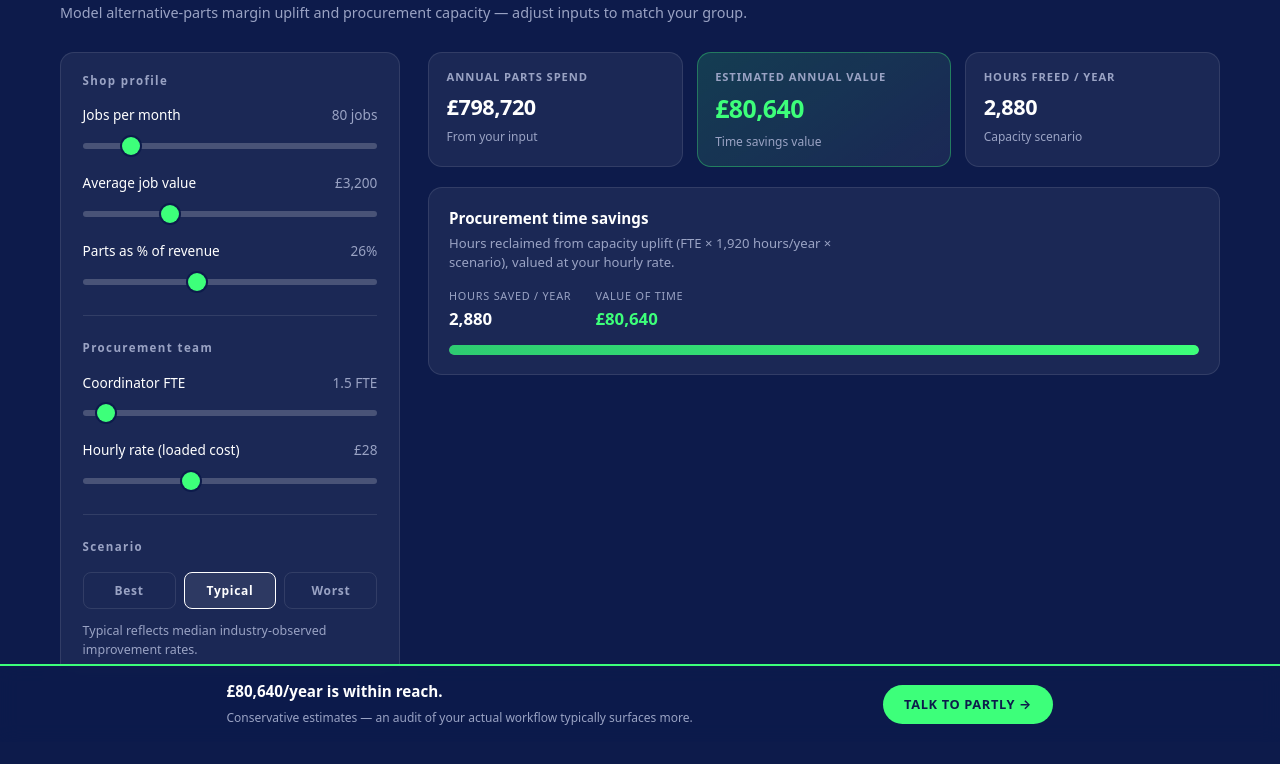
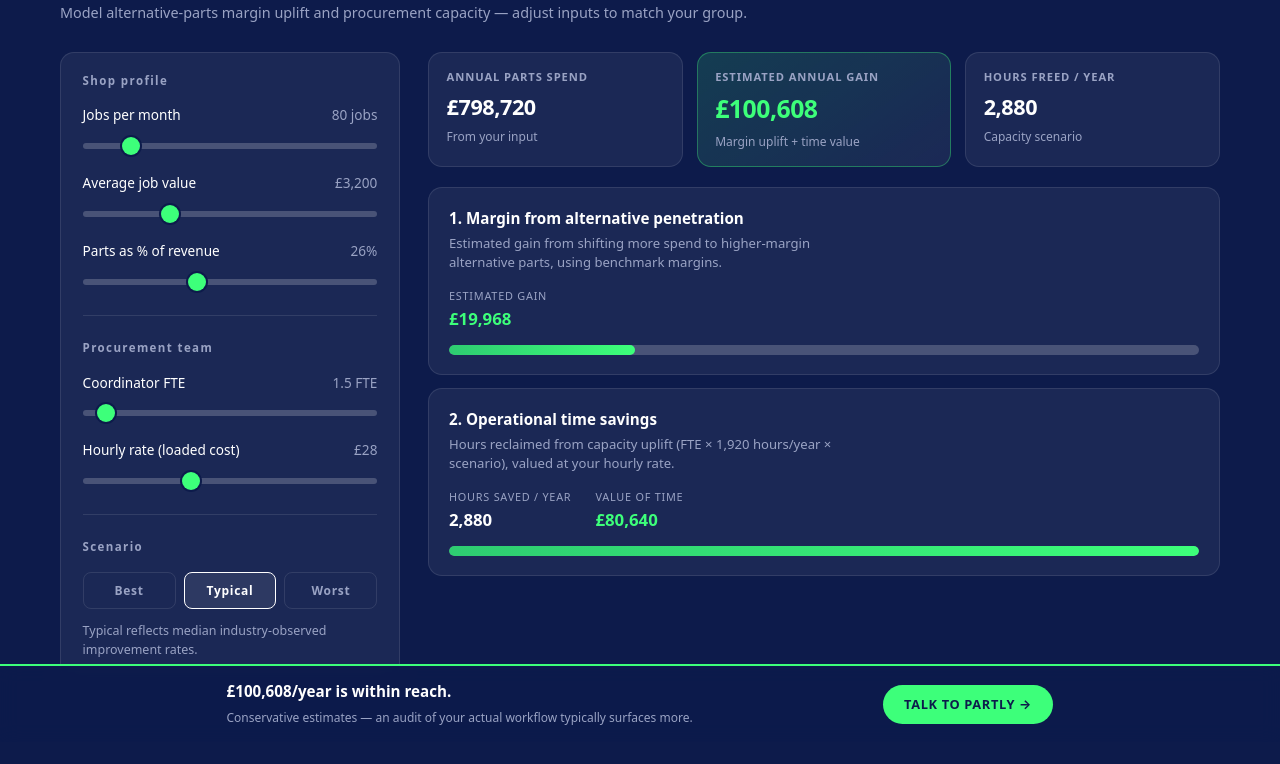
Before and after one commit to felicia-commits/roi-calculator, a plain HTML site: page index.html in a window 1280 px wide. Shown: the part 58-822 px from the top of the page. Drawn offline with Linux system fonts and the light colour scheme.

Commit message:
Restore margin benefit without weighted margin display
Made-with: Cursor

```diff
--- a/index.html
+++ b/index.html
@@ -434,9 +434,9 @@
             <div class="sub">From your input</div>
           </div>
           <div class="metric highlight">
-            <div class="label">Estimated annual value</div>
+            <div class="label">Estimated annual gain</div>
             <div class="num" id="outTotal">£0</div>
-            <div class="sub">Time savings value</div>
+            <div class="sub">Margin uplift + time value</div>
           </div>
           <div class="metric">
             <div class="label">Hours freed / year</div>
@@ -446,7 +446,21 @@
         </div>
 
         <article class="breakdown">
-          <h3>Procurement time savings</h3>
+          <h3>1. Margin from alternative penetration</h3>
+          <p class="desc">Estimated gain from shifting more spend to higher-margin alternative parts, using benchmark margins.</p>
+          <dl class="breakdown-stats">
+            <div>
+              <dt>Estimated gain</dt>
+              <dd class="gain" id="outMarginGain">£0</dd>
+            </div>
+          </dl>
+          <div class="bar-wrap" aria-hidden="true">
+            <div class="bar-fill" id="barMargin" style="width: 0%"></div>
+          </div>
+        </article>
+
+        <article class="breakdown">
+          <h3>2. Operational time savings</h3>
           <p class="desc">Hours reclaimed from capacity uplift (FTE × 1,920 hours/year × scenario), valued at your hourly rate.</p>
           <dl class="breakdown-stats">
             <div>
@@ -476,20 +490,26 @@
 
   <script>
     (function () {
+      const GENUINE_MARGIN = 0.25;
+      const ALT_MARGIN = 0.5;
       const HOURS_PER_FTE_YEAR = 1920;
+      const BASELINE_ALT_PCT = 4;
 
       const SCENARIOS = {
         best: {
+          shiftPp: 15,
           capacityFraction: 1.5,
           blurb:
             "Best-case reflects optimistic Partly adoption and strong alternative supplier access.",
         },
         typical: {
+          shiftPp: 10,
           capacityFraction: 1.0,
           blurb:
             "Typical reflects median industry-observed improvement rates.",
         },
         worst: {
+          shiftPp: 5,
           capacityFraction: 0.5,
           blurb:
             "Worst-case reflects conservative adoption with limited supplier switching.",
@@ -513,6 +533,11 @@
         return Math.round(n).toLocaleString("en-GB");
       }
 
+      function weightedMargin(altPct) {
+        const a = altPct / 100;
+        return (1 - a) * GENUINE_MARGIN + a * ALT_MARGIN;
+      }
+
       let scenarioKey = "typical";
 
       function getScenario() {
@@ -529,10 +554,14 @@
         const hourlyRate = Number(rateEl.value);
         const sc = getScenario();
 
+        const currentMargin = weightedMargin(BASELINE_ALT_PCT);
+        const newMargin = weightedMargin(BASELINE_ALT_PCT + sc.shiftPp);
+        const marginGain = (newMargin - currentMargin) * totalPartsSpend;
+
         const annualHours = fte * HOURS_PER_FTE_YEAR;
         const hoursSaved = annualHours * sc.capacityFraction;
         const timeValue = hoursSaved * hourlyRate;
-        const totalBenefit = timeValue;
+        const totalBenefit = marginGain + timeValue;
 
         document.getElementById("jobsPerMonthLabel").textContent = jobsPerMonth.toLocaleString("en-GB") + " jobs";
         document.getElementById("avgJobValueLabel").textContent = formatMoney(avgJobValue);
@@ -545,10 +574,13 @@
         document.getElementById("outTotal").textContent = formatMoney(totalBenefit);
         document.getElementById("outHours").textContent = formatHours(hoursSaved);
 
+        document.getElementById("outMarginGain").textContent = formatMoney(marginGain);
         document.getElementById("outHoursSaved").textContent = formatHours(hoursSaved);
         document.getElementById("outTimeValue").textContent = formatMoney(timeValue);
 
-        const maxBar = Math.max(timeValue, 1);
+        const maxBar = Math.max(marginGain, timeValue, 1);
+        document.getElementById("barMargin").style.width =
+          Math.min(100, (marginGain / maxBar) * 100) + "%";
         document.getElementById("barTime").style.width =
           Math.min(100, (timeValue / maxBar) * 100) + "%";
 
```
